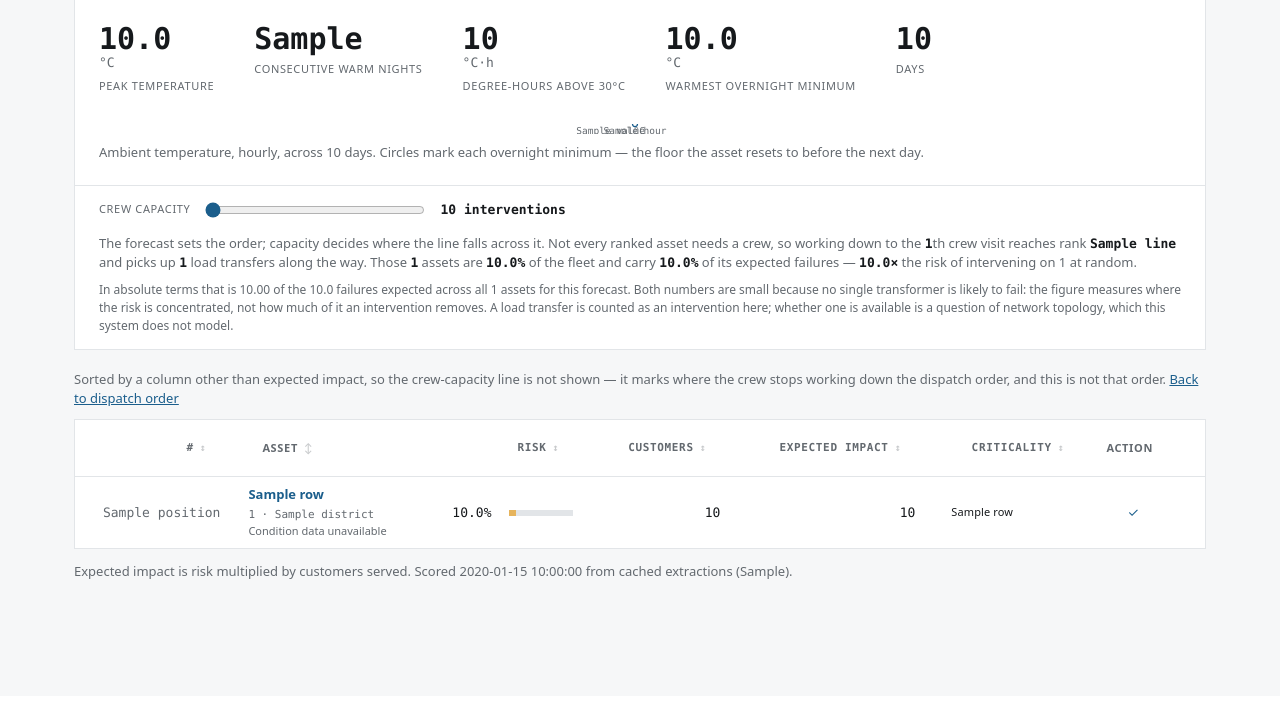
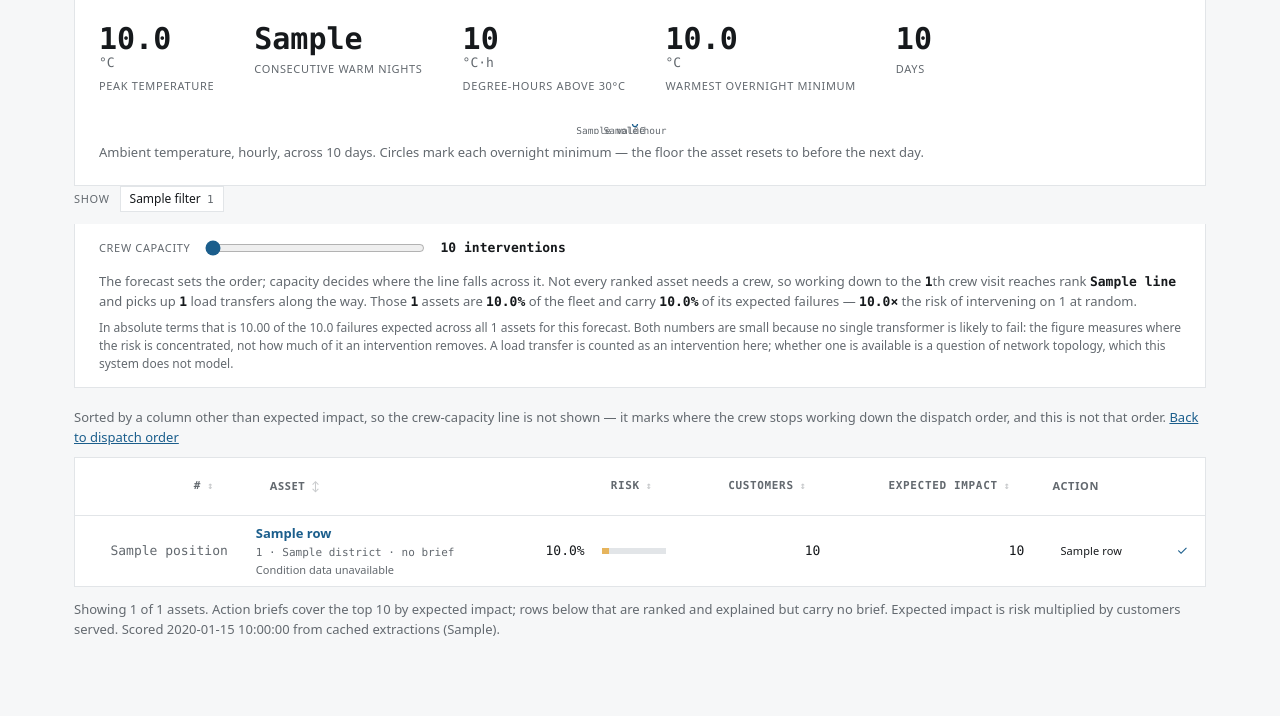
Before and after one commit to hjoneal/heat-risk-triage, a FastAPI app: template templates/queue.html in a window 1280 px wide. Shown: the part 104-820 px from the top of the page. Before the commit the page ends 683 px from the top, so only its background shows below. Run offline with FastAPI, Linux system fonts and the light colour scheme; the template is opened without the code that fills it: most values are stand-ins (such as "Sample title", 1, 10 or a date in 2020); parts of the project's set-up code (start-up, migrations or seed data) failed here and were passed over.

Commit message:
Show the whole fleet, filtered by intervention type
The queue was capped at 40 rows on the invariant that every visible row carried
an action brief. That stopped being the important invariant when the capacity
line moved to the nth crew row: the line lands at rank 44 to 97 depending on
scenario, so at the default capacity the queue could not show where its own
capacity line fell in any of the four.

All 900 ranked assets now render, with a view filter over the intervention types
and their counts. Briefs still cover the top 40; rows below that are marked "no
brief" in the queue and the asset page names the cut-off and the asset's rank —
a stated limit rather than a hidden one. 675KB of HTML, 46ms to render, measured
and accepted; paginating would put the capacity line back off-screen.

The filter is built from INTERVENTION_LABELS rather than the two types anyone
would think to ask for, so a type cannot be badged with no filter that finds it.
Filtering is a view, not a different plan: the line marks the same asset whether
or not the load transfers between them are on screen.

Criticality is removed, and it was already broken. The Action column went in by
replacing the criticality cell rather than inserting beside it, so since 9314d25
the table has had eight headers and seven cells and every value from Action
rightwards rendered under the wrong heading. Each cell was individually correct
and the count was never checked; it is now.

Co-Authored-By: Claude Opus 5 (1M context) <noreply@anthropic.com>
Claude-Session: https://claude.ai/code/session_01785Yw99UErTti929E7cSiD

```diff
--- a/app.py
+++ b/app.py
@@ -10,6 +10,7 @@ here, and why there is no code path in this file that could reach an API.
 
 import json
 import math
+from collections import Counter
 from datetime import datetime, timezone
 
 from fastapi import FastAPI, Form, Request
@@ -279,13 +280,31 @@ def sort_columns():
         "risk": lambda a: a["risk"],
         "customers": lambda a: a["customers_served"],
         "priority": lambda a: a["priority"],
-        "criticality": lambda a: (a["criticality"], a["priority"]),
     }
 
 
-def queue_rows(scenario_id, sort_key, descending):
+def queue_filters(assets):
+    """The view filters, with the count behind each.
+
+    Built from INTERVENTION_LABELS rather than listed here, so an intervention
+    type cannot appear on a badge and be missing from the filter that would find
+    it. The count matters as much as the label: "Crew visit (366)" says something
+    about this forecast that "Crew visit" does not.
+    """
+    counts = Counter(a["intervention_type"] for a in assets)
+    filters = [{"key": config.QUEUE_FILTER_ALL, "label": "All", "count": len(assets)}]
+    filters += [
+        {"key": key, "label": label, "count": counts.get(key, 0)}
+        for key, label in config.INTERVENTION_LABELS.items()
+    ]
+    return filters
+
+
+def queue_rows(scenario_id, sort_key, descending, intervention_filter):
     scored = SCORED[scenario_id]
-    assets = scored["assets"][:config.QUEUE_ROWS]
+    assets = scored["assets"]
+    if intervention_filter != config.QUEUE_FILTER_ALL:
+        assets = [a for a in assets if a["intervention_type"] == intervention_filter]
     columns = sort_columns()
     key = columns.get(sort_key, columns[config.QUEUE_DEFAULT_SORT])
     assets = sorted(assets, key=key, reverse=descending)
@@ -316,6 +335,10 @@ def queue_rows(scenario_id, sort_key, descending):
             # so the raw token has no route to the screen at all.
             "intervention_label": config.INTERVENTION_LABELS[asset["intervention_type"]],
             "intervention_step": config.INTERVENTION_STYLE_INDEX[asset["intervention_type"]],
+            # Briefs cover the top BRIEF_TOP_N. Now that the queue shows the whole
+            # fleet, most rows have none, and the reader should know that before
+            # following the link rather than after.
+            "has_brief": asset["rank"] <= config.BRIEF_TOP_N,
             "decision": decision["decision"] if decision else None,
         })
     return rows
@@ -380,13 +403,18 @@ def index():
 
 @app.get("/scenario/{scenario_id}")
 def queue(request: Request, scenario_id: str, sort: str = config.QUEUE_DEFAULT_SORT,
-          direction: str = "desc", capacity: str = str(config.CREW_CAPACITY)):
+          direction: str = "desc", capacity: str = str(config.CREW_CAPACITY),
+          view: str = config.QUEUE_FILTER_ALL):
     scored = SCORED[scenario_id]
     crew_capacity = clamp_capacity(capacity)
     if sort not in sort_columns():
         sort = config.QUEUE_DEFAULT_SORT
+    # An unknown filter falls back rather than erroring, as an unknown sort does:
+    # a mistyped URL should show the queue, not a stack trace.
+    if view != config.QUEUE_FILTER_ALL and view not in config.INTERVENTION_LABELS:
+        view = config.QUEUE_FILTER_ALL
     descending = direction != "asc"
-    rows = queue_rows(scenario_id, sort, descending)
+    rows = queue_rows(scenario_id, sort, descending, view)
 
     # The capacity line marks where the crew stops working down the dispatch
     # order. Drawn in any other order it would say that the fifteen rows above it
@@ -414,6 +442,9 @@ def queue(request: Request, scenario_id: str, sort: str = config.QUEUE_DEFAULT_S
         "rows": rows,
         "sort": sort,
         "direction": "desc" if descending else "asc",
+        "view": view,
+        "filters": queue_filters(scored["assets"]),
+        "brief_top_n": config.BRIEF_TOP_N,
         "dispatch_order": dispatch_order,
         "sparkline": sparkline(scored["hourly_temps"]),
         "crew_capacity": crew_capacity,
@@ -450,6 +481,7 @@ def asset_detail(request: Request, scenario_id: str, asset_id: str,
         "asset": {**asset, "contributions": contribution_view(asset["contributions"])},
         "intervention": intervention_view(asset),
         "brief": brief,
+        "brief_top_n": config.BRIEF_TOP_N,
         "cited": cited,
         "decision": decision,
         "intercept": scored["intercept"],
--- a/static/app.css
+++ b/static/app.css
@@ -541,6 +541,45 @@ h3 { font-size: 13px; font-weight: 600; text-transform: uppercase;
 .effect-bar.raises span { background: var(--heat-4); }
 .effect-bar.lowers span { background: #6E9B57; }
 
+/* The view filter. Ordinary links, so the filter survives with scripting off
+   and each view has its own URL a supervisor can send to someone. */
+.viewfilter {
+  display: flex;
+  align-items: baseline;
+  flex-wrap: wrap;
+  gap: 6px;
+  margin: 0 0 12px;
+}
+
+.viewfilter .control-label { margin-right: 4px; }
+
+.chip {
+  display: inline-block;
+  padding: 3px 9px;
+  font-size: 12px;
+  color: var(--text);
+  text-decoration: none;
+  background: var(--surface);
+  border: 1px solid var(--rule);
+}
+
+.chip:hover { border-color: var(--accent); }
+
+.chip.is-current {
+  color: var(--surface);
+  background: var(--accent);
+  border-color: var(--accent);
+}
+
+.chip-count {
+  font-family: var(--font-data);
+  font-size: 11px;
+  color: var(--text-muted);
+  margin-left: 3px;
+}
+
+.chip.is-current .chip-count { color: var(--surface); opacity: 0.75; }
+
 /* What kind of intervention the ranking implies. Three tones from the existing
    palette; the word beside them is what carries the meaning, so nothing here is
    communicated by colour alone. */
--- a/templates/asset.html
+++ b/templates/asset.html
@@ -110,8 +110,9 @@
       <p class="note">Brief status: {{ brief.status }}.</p>
     {% endif %}
   {% else %}
-    <p class="unavailable">No brief was generated for this asset; briefs cover the
-      top {{ asset.rank if asset.rank else '' }} ranked assets in each scenario.</p>
+    <p class="unavailable">No brief was generated for this asset. Briefs cover the top
+      {{ brief_top_n }} assets by expected impact in each scenario; this one ranks
+      {{ asset.rank }}.</p>
   {% endif %}
 </section>
 
--- a/templates/queue.html
+++ b/templates/queue.html
@@ -8,7 +8,7 @@
   <th scope="col" {% if numeric %}class="num"{% endif %}
       {% if is_current %}aria-sort="{{ 'descending' if direction == 'desc' else 'ascending' }}"{% endif %}>
     <a class="sort{% if is_current %} is-sorted{% endif %}"
-       href="/scenario/{{ scenario_id }}?sort={{ key }}&amp;direction={{ next_direction }}&amp;capacity={{ crew_capacity }}">
+       href="/scenario/{{ scenario_id }}?sort={{ key }}&amp;direction={{ next_direction }}&amp;capacity={{ crew_capacity }}&amp;view={{ view }}">
       {{ label }}<span class="sort-caret" aria-hidden="true">{% if is_current %}{{ '▾' if direction == 'desc' else '▴' }}{% else %}<span class="sort-hint">↕</span>{% endif %}</span>
     </a>
   </th>
@@ -57,9 +57,20 @@
   </figure>
 </section>
 
+<nav class="viewfilter" aria-label="Filter by intervention type">
+  <span class="control-label">Show</span>
+  {% for f in filters %}
+    <a class="chip{% if f.key == view %} is-current{% endif %}"
+       {% if f.key == view %}aria-current="true"{% endif %}
+       href="/scenario/{{ scenario_id }}?sort={{ sort }}&amp;direction={{ direction }}&amp;capacity={{ crew_capacity }}&amp;view={{ f.key }}">{{ f.label }}
+      <span class="chip-count">{{ "{:,}".format(f.count) }}</span></a>
+  {% endfor %}
+</nav>
+
 <form class="controls" method="get" action="/scenario/{{ scenario_id }}" data-autosubmit>
   <input type="hidden" name="sort" value="{{ sort }}">
   <input type="hidden" name="direction" value="{{ direction }}">
+  <input type="hidden" name="view" value="{{ view }}">
   <label class="capacity">
     <span class="control-label">Crew capacity</span>
     <input type="range" name="capacity" min="{{ capacity_min }}" max="{{ capacity_max }}"
@@ -98,12 +109,18 @@
   <p class="sortbar">
     Sorted by a column other than expected impact, so the crew-capacity line is not shown —
     it marks where the crew stops working down the dispatch order, and this is not that order.
-    <a href="/scenario/{{ scenario_id }}?capacity={{ crew_capacity }}">Back to dispatch order</a>
+    <a href="/scenario/{{ scenario_id }}?capacity={{ crew_capacity }}&amp;view={{ view }}">Back to dispatch order</a>
   </p>
 {% endif %}
 
 {% if not rows %}
-  <p class="empty">No assets exceed the review threshold for this forecast.</p>
+  {% if view != 'all' %}
+    <p class="empty">No asset in this forecast is classified
+      {{ filters | selectattr('key', 'equalto', view) | map(attribute='label') | first | lower }}.
+      <a href="/scenario/{{ scenario_id }}?capacity={{ crew_capacity }}">Show the whole fleet</a></p>
+  {% else %}
+    <p class="empty">No assets exceed the review threshold for this forecast.</p>
+  {% endif %}
 {% else %}
 <table class="queue">
   <caption class="visually-hidden">Assets ranked for this forecast. Select a column heading to sort.</caption>
@@ -114,7 +131,6 @@
       {{ sort_link('risk', 'Risk') }}
       {{ sort_link('customers', 'Customers') }}
       {{ sort_link('priority', 'Expected impact') }}
-      {{ sort_link('criticality', 'Criticality') }}
       <th scope="col">Action</th>
       <th scope="col"><span class="visually-hidden">Decision</span></th>
     </tr>
@@ -125,7 +141,7 @@
       <td class="num rank">{{ row.position }}</td>
       <td class="asset">
         <a href="/scenario/{{ scenario_id }}/asset/{{ row.asset_id }}">{{ row.name }}</a>
-        <span class="asset-id">{{ row.asset_id }} · {{ row.district }}</span>
+        <span class="asset-id">{{ row.asset_id }} · {{ row.district }}{% if not row.has_brief %} · no brief{% endif %}</span>
         {% if row.extraction_status == 'failed' %}
           <span class="reason">Condition data unavailable</span>
         {% else %}
@@ -147,7 +163,7 @@
     {# After the nth *crew* row, not the nth row: a load transfer is made from a
        desk and consumes no crew capacity. #}
     {% if dispatch_order and capacity_line_row and loop.index == capacity_line_row %}
-    <tr class="capacity-rule"><td colspan="8">Crew capacity: {{ crew_capacity }} crew visits,
+    <tr class="capacity-rule"><td colspan="7">Crew capacity: {{ crew_capacity }} crew visits,
       the last of them at rank {{ covered.line }}</td></tr>
     {% endif %}
   {% endfor %}
@@ -156,9 +172,10 @@
 {% if dispatch_order and not capacity_line_row %}
   <p class="sortbar">
     {% if covered.line %}
-      The {{ crew_capacity }}th crew visit falls at rank {{ covered.line }}, past the
-      {{ rows | length }} rows shown, so the capacity line is not drawn. Most assets near the
-      top of this ranking are remediable by load transfer and consume no crew capacity.
+      The {{ crew_capacity }}th crew visit falls at rank {{ covered.line }}, which this view
+      filters out, so the capacity line is not drawn — it marks where the crew stops working down
+      the dispatch order, and that row is not shown here.
+      <a href="/scenario/{{ scenario_id }}?capacity={{ crew_capacity }}">Show the whole fleet</a>
     {% else %}
       Fewer than {{ crew_capacity }} assets in the whole ranking are crew-remediable, so the
       capacity line is not drawn: the crew budget is not the binding constraint on this forecast.
@@ -168,6 +185,9 @@
 {% endif %}
 
 <p class="footnote">
+  Showing {{ "{:,}".format(rows | length) }} of {{ "{:,}".format(covered.fleet_size) }} assets.
+  Action briefs cover the top {{ brief_top_n }} by expected impact; rows below that are ranked and
+  explained but carry no brief.
   Expected impact is risk multiplied by customers served. Scored
   {{ scenario.generated_at }} from cached extractions ({{ scenario.extraction_model }}).
 </p>
```
Also changed, not shown: DECISIONS.md (+38 -0 lines), config.py (+19 -6 lines), tests/test_interface.py (+127 -49 lines), README.md.
